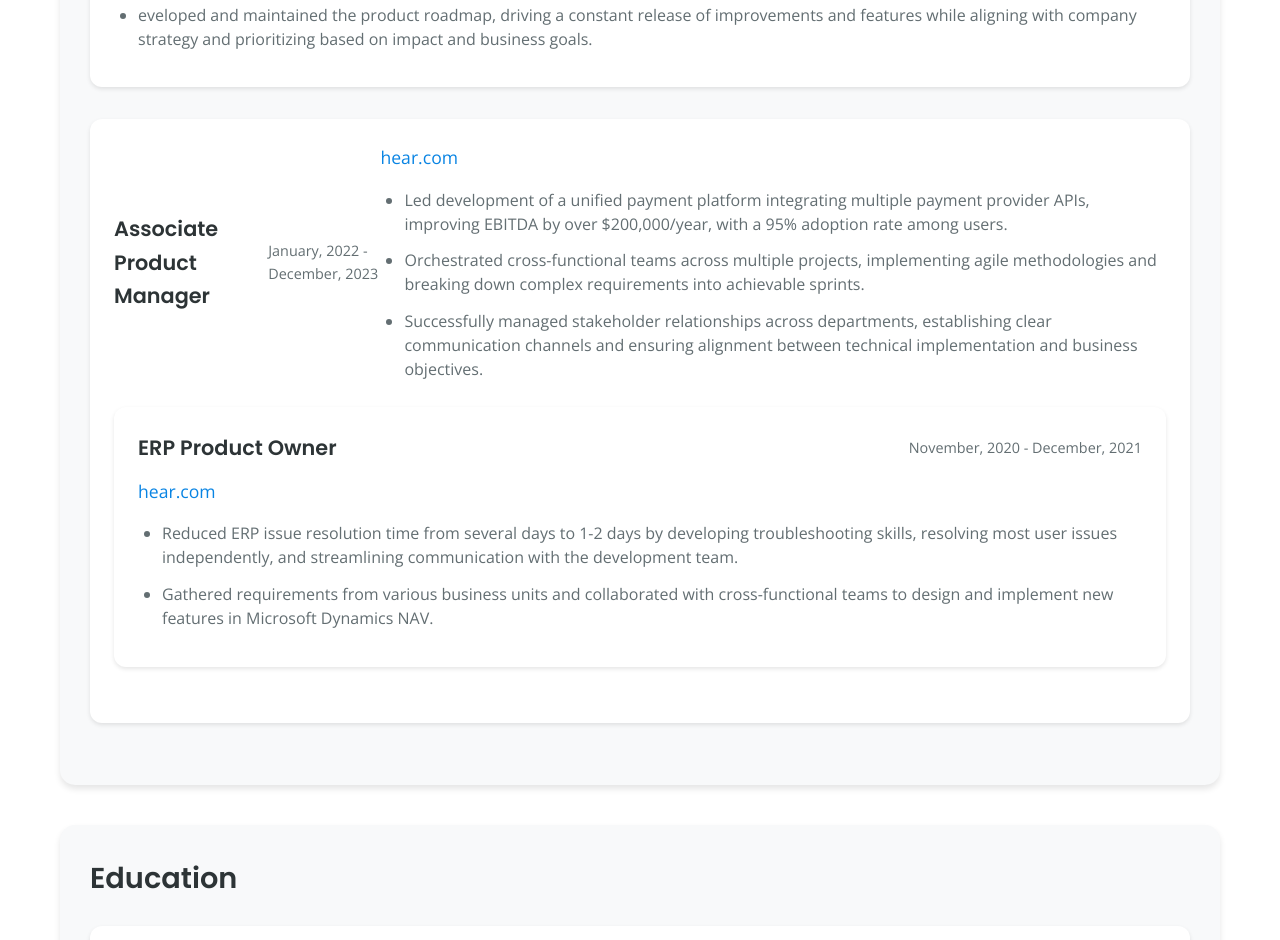
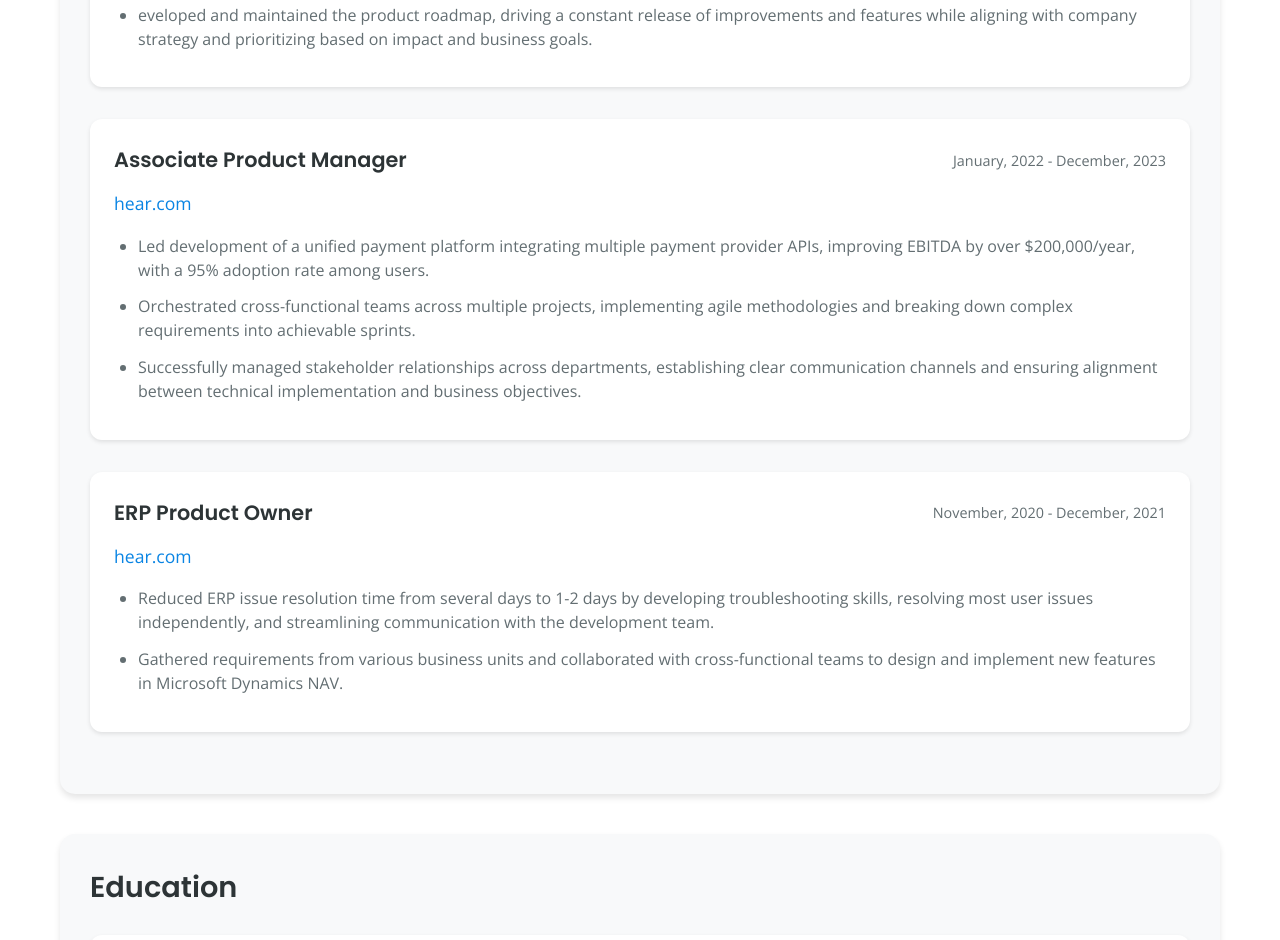
Before and after one commit to josevargas96/joshey-resume, a plain HTML site: page index.html in a window 1280 px wide. Shown: the part 882-1822 px from the top of the page. Drawn offline with nearby package versions, Linux system fonts and the light colour scheme.

Commit message:
bug fix - fixing second role position

```diff
--- a/index.html
+++ b/index.html
@@ -48,11 +48,10 @@
             <!-- Position 2 -->
             <div class="experience-item">
                 <div class="experience-header">
-                    <div class="experience-header">
-                        <h3 class="job-title">Associate Product Manager</h3>
-                        <span class="work-period">January, 2022 - December, 2023</span>
-                    </div>
-                    <div class="role-info">
+                    <h3 class="job-title">Associate Product Manager</h3>
+                    <span class="work-period">January, 2022 - December, 2023</span>
+                </div>
+                <div class="role-info">
                         <h4 class="company-name">hear.com</h4>
                     <ul class="achievements">
                         <li>Led development of a unified payment platform integrating multiple payment provider APIs, improving EBITDA by over $200,000/year, with a 95% adoption rate among users.</li>
```
